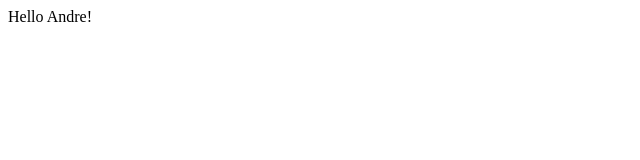
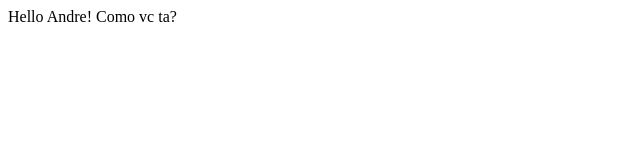
Before and after one commit to HappyCodeRibeirao/Andre-1, a plain HTML site: page index.html in a window 1280 px wide. Shown: the full height of the page, 0-640 px from the left. Drawn offline with Linux system fonts and the light colour scheme.

Commit message:
commit update

```diff
--- a/index.html
+++ b/index.html
@@ -3,6 +3,6 @@
     <head>
     </head>
     <body>
-    Hello Andre!
+    Hello Andre! Como vc ta?
     </body>
 </html>
```
